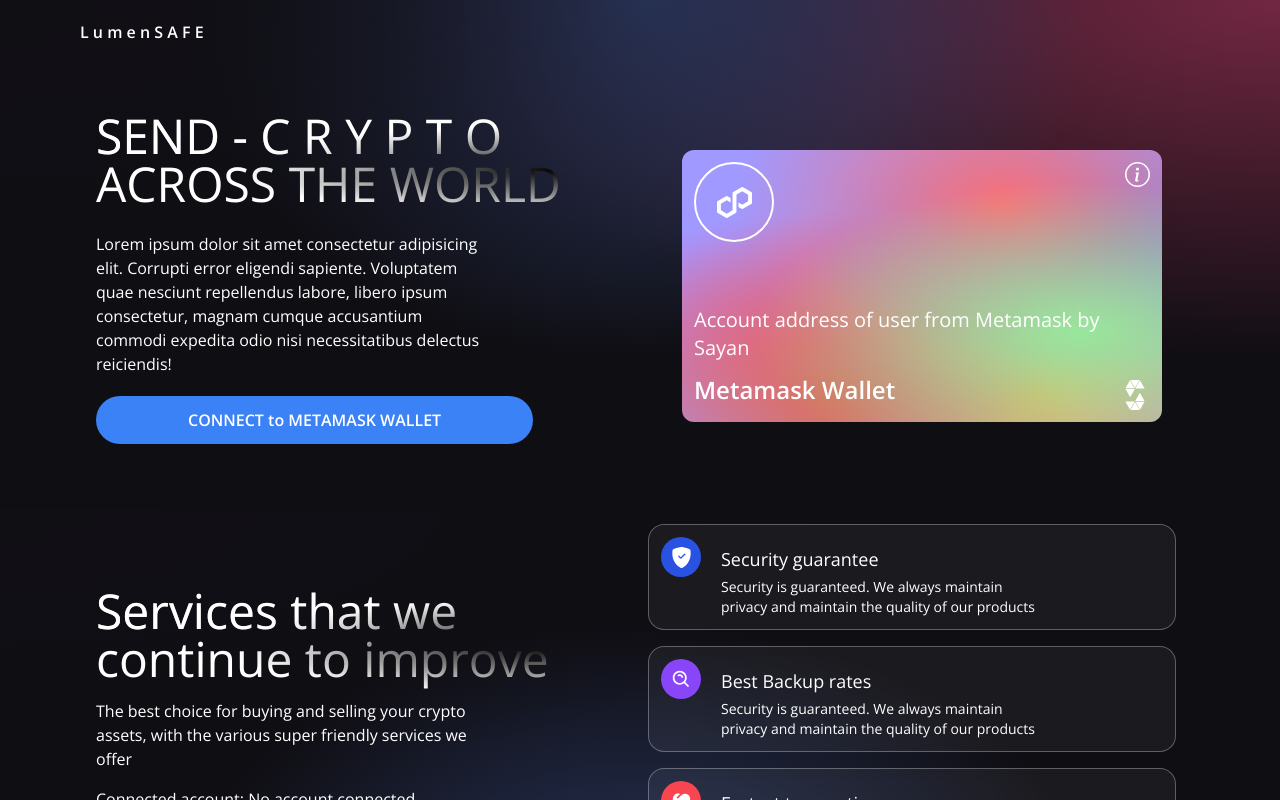
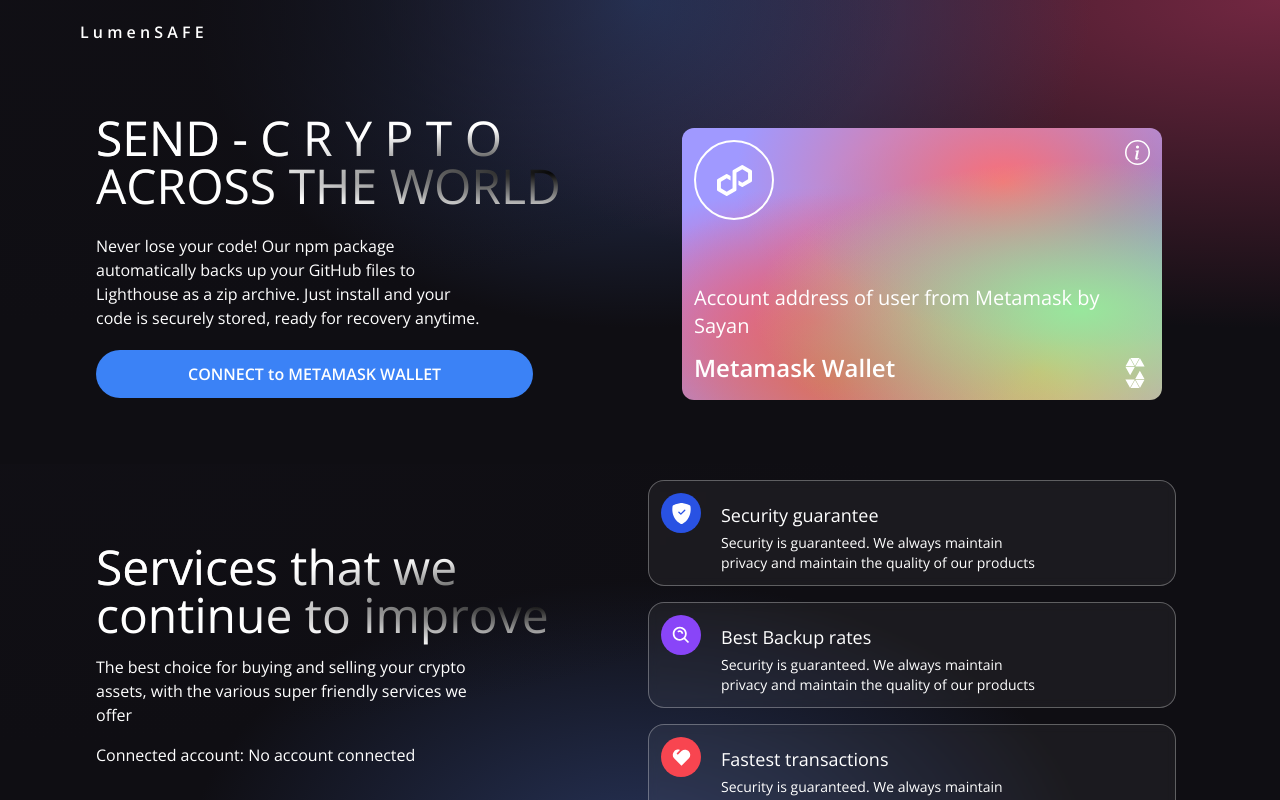
Before and after one commit to Snedit/lumenSafe-test, a React (Vite) app in the folder frontend/: page / in a window 1280 px wide. Shown: the top 800 px of the page. Built offline with nearby package versions, Linux system fonts and the light colour scheme.

Commit message:
lorem lorem

```diff
--- a/frontend/src/components/Welcome.jsx
+++ b/frontend/src/components/Welcome.jsx
@@ -54,8 +54,7 @@
             SEND - C R Y P T O <br /> ACROSS THE WORLD
           </h1>
           <p className="text-left mt-5 text-white font-light md:w-9/12 w-11/12 text-base">
-            Lorem ipsum dolor sit amet consectetur adipisicing elit. Corrupti error eligendi sapiente. Voluptatem quae nesciunt repellendus labore, libero ipsum consectetur, magnam cumque accusantium commodi expedita odio nisi necessitatibus delectus reiciendis!
-          </p>
+          Never lose your code! Our npm package automatically backs up your GitHub files to Lighthouse as a zip archive. Just install and your code is securely stored, ready for recovery anytime.</p>
           {!y ?
             <button type='button' onClick={connectWallet} className='flex flex-1 flex-row justify-center items-center my-5 bg-blue-500 p-3 rounded-full cursor-pointer hover:bg-cyan-800'>
               <p className="text-white text-base font-semibold px-20">CONNECT to METAMASK WALLET</p>
```
